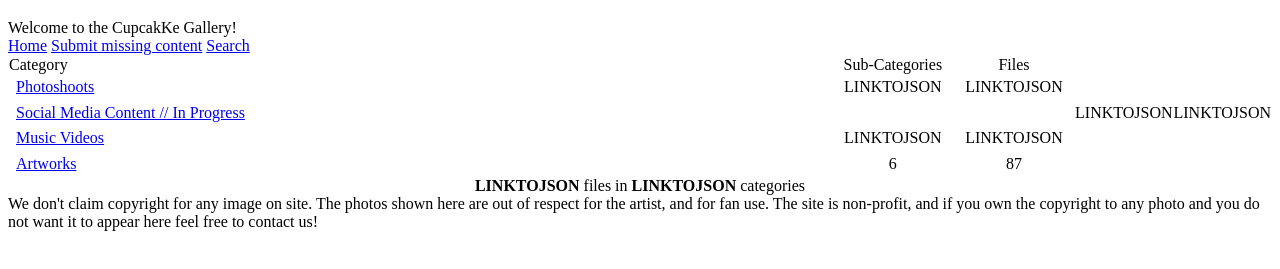
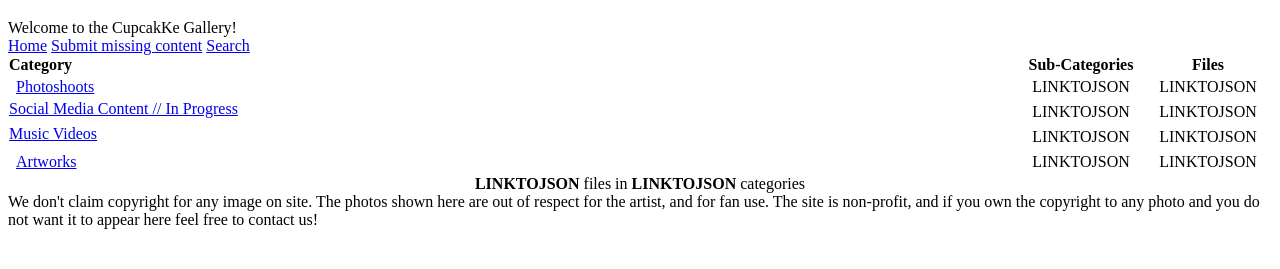
Before and after one commit to ThatNyxoy/cupcakkeimages.github.io, a plain HTML site: page index.html in a window 1280 px wide. Shown: the part 229-498 px from the top of the page. Drawn offline with Linux system fonts and the light colour scheme.

Commit message:
Testing index.html 3

```diff
--- a/index.html
+++ b/index.html
@@ -65,39 +65,33 @@
 <table align="center" width="100%" cellspacing="1" cellpadding="0" class="maintable ">
 
         <tr>
-                <td class="tableh1" width="80%" align="left">Category</td>
-                <td class="tableh1" width="10%" align="center">Sub-Categories</td>
-                <td class="tableh1" width="10%" align="center">Files</td>
+                <td class="tableh1" width="80%" align="left"><b>Category</b></td>
+                <td class="tableh1" width="10%" align="center"><b>Sub-Categories</b></td>
+                <td class="tableh1" width="10%" align="center"><b>Files</b></td>
         </tr>
 
         <tr>
-                <td class="catrow" align="left"><table border="0"><tr><td></td><td><span class="catlink"><a href="index.php?cat=3">Photoshoots</a></span></td></tr></table></td>
+                <td class="catrow" align="left"><table border="0"><tr><td></td><td><span class="catlink"><a href="photoshoots.html">Photoshoots</a></span></td></tr></table></td>
                 <td class="catrow" align="center">LINKTOJSON</td> <!--do-->
                 <td class="catrow" align="center">LINKTOJSON</td>
         </tr>
-        <tr>
-            <td class="tableb tableb_alternate" colspan="3"></td>
-        </tr>
 
         <tr>
-                <td class="catrow_noalb" colspan="3"><table border="0"><tr><td align="left"></td><td align="left"><span class="catlink"><a href="index.php?cat=8">Social Media Content // In Progress</a></span></td></tr></table></td>
+                <td class="catrow" align="left"><table border="0"><tr><td></td><span class="catlink"><a href="socialmedia.html">Social Media Content // In Progress</a></span></td></tr></table></td>
 		<td class="catrow" align="center">LINKTOJSON</td>
                 <td class="catrow" align="center">LINKTOJSON</td>
         </tr>
 
         <tr>
-                <td class="catrow" align="left"><table border="0"><tr><td></td><td><span class="catlink"><a href="index.php?cat=16">Music Videos</a></span></td></tr></table></td>
+                <td class="catrow" align="left"><table border="0"><tr><td></td><span class="catlink"><a href="musicvideos.html">Music Videos</a></span></td></tr></table></td>
                 <td class="catrow" align="center">LINKTOJSON</td>
                 <td class="catrow" align="center">LINKTOJSON</td>
         </tr>
-        <tr>
-            <td class="tableb tableb_alternate" colspan="3"></td>
-        </tr>
 
         <tr>
-                <td class="catrow" align="left"><table border="0"><tr><td></td><td><span class="catlink"><a href="index.php?cat=11">Artworks</a></span></td></tr></table></td>
-                <td class="catrow" align="center">6</td>
-                <td class="catrow" align="center">87</td>
+                <td class="catrow" align="left"><table border="0"><tr><td></td><td><span class="catlink"><a href="artworks.html">Artworks</a></span></td></tr></table></td>
+                <td class="catrow" align="center">LINKTOJSON</td>
+                <td class="catrow" align="center">LINKTOJSON</td>
         </tr>
 
 	</table>
```
